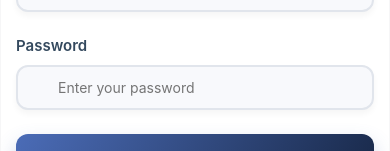
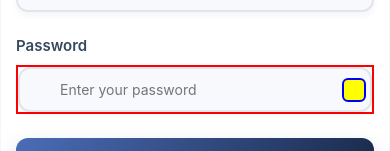
Before and after one commit to kmark4407-droid/HealthScanQR_FRONTEND, an Angular app: page /login in a window 390 px wide. Shown: the part 307-458 px from the top of the page. Built offline with nearby package versions, Linux system fonts and the light colour scheme.

Commit message:
Update login.css

```diff
--- a/src/app/login/login.css
+++ b/src/app/login/login.css
@@ -192,53 +192,59 @@ input:focus + .input-icon {
     color: #4b6cb7;
 }
 
-/* Password input container - UPDATED */
+/* Password input container - FIXED VERSION */
 .password-input-container {
-    position: relative;
-    display: block;
-    width: 100%;
+    position: relative !important;
+    display: block !important;
+    width: 100% !important;
 }
 
 .password-input-container input {
-    padding-right: 50px !important;
-    width: 100%;
+    padding-right: 60px !important; /* More space for the button */
+    width: 100% !important;
+    position: relative !important;
+    z-index: 1 !important;
 }
 
-/* Password toggle button - NEW APPROACH */
+/* Password toggle button - FORCE VISIBLE */
 .password-toggle-btn {
-    position: absolute;
-    right: 15px;
-    top: 50%;
-    transform: translateY(-50%);
-    background: transparent;
-    border: none;
-    color: #000000;
-    cursor: pointer;
-    z-index: 100;
-    font-size: 16px;
-    width: 24px;
-    height: 24px;
-    display: flex;
-    align-items: center;
-    justify-content: center;
-    padding: 0;
-    border-radius: 4px;
-    transition: all 0.3s ease;
+    position: absolute !important;
+    right: 12px !important;
+    top: 50% !important;
+    transform: translateY(-50%) !important;
+    background: rgba(255, 255, 255, 0.9) !important;
+    border: 2px solid #e1e5ec !important;
+    color: #000000 !important;
+    cursor: pointer !important;
+    z-index: 1000 !important;
+    font-size: 16px !important;
+    width: 32px !important;
+    height: 32px !important;
+    display: flex !important;
+    align-items: center !important;
+    justify-content: center !important;
+    padding: 0 !important;
+    border-radius: 6px !important;
+    transition: all 0.3s ease !important;
+    opacity: 1 !important;
+    visibility: visible !important;
+    pointer-events: all !important;
 }
 
 .password-toggle-btn:hover {
-    color: #4b6cb7;
-    background: rgba(75, 108, 183, 0.1);
-    transform: translateY(-50%) scale(1.1);
+    color: #4b6cb7 !important;
+    background: rgba(75, 108, 183, 0.1) !important;
+    border-color: #4b6cb7 !important;
+    transform: translateY(-50%) scale(1.1) !important;
 }
 
 .password-toggle-btn:active {
-    transform: translateY(-50%) scale(0.95);
+    transform: translateY(-50%) scale(0.95) !important;
 }
 
 .password-toggle-btn:focus {
-    outline: 2px solid #4b6cb7;
-    outline-offset: 2px;
+    outline: 2px solid #4b6cb7 !important;
+    outline-offset: 2px !important;
 }
 
 /* Ensure the lock icon is properly positioned */
@@ -248,6 +254,16 @@ input:focus + .input-icon {
     top: 50%;
     transform: translateY(-50%);
     z-index: 2;
+}
+
+/* DEBUG STYLES - Remove these after it works */
+.debug-border {
+    border: 2px solid red !important;
+}
+
+.debug-bg {
+    background: yellow !important;
+    border: 2px solid blue !important;
 }
 
 .error {
@@ -566,7 +582,7 @@ button[type="submit"].success {
     }
 
     .password-toggle-btn {
-        right: 12px;
+        right: 10px !important;
     }
 }
 
@@ -585,11 +601,13 @@ button[type="submit"].success {
     }
 
     .password-toggle-btn {
-        right: 10px;
+        right: 8px !important;
+        width: 28px !important;
+        height: 28px !important;
     }
 
     input {
-        padding: 14px 45px 14px 45px;
+        padding: 14px 50px 14px 45px !important;
         font-size: 15px;
     }
 
@@ -622,14 +640,14 @@ button[type="submit"].success {
     }
 
     .password-toggle-btn {
-        right: 8px;
-        font-size: 14px;
-        width: 20px;
-        height: 20px;
+        right: 6px !important;
+        font-size: 14px !important;
+        width: 24px !important;
+        height: 24px !important;
     }
 
     input {
-        padding: 12px 40px 12px 40px;
+        padding: 12px 45px 12px 40px !important;
         font-size: 14px;
     }
 
@@ -648,10 +666,10 @@ button[type="submit"].success {
 /* Touch device optimizations */
 @media (hover: none) and (pointer: coarse) {
     .password-toggle-btn {
-        min-width: 44px;
-        min-height: 44px;
-        display: flex;
-        align-items: center;
-        justify-content: center;
+        min-width: 44px !important;
+        min-height: 44px !important;
+        display: flex !important;
+        align-items: center !important;
+        justify-content: center !important;
     }
 }
```
